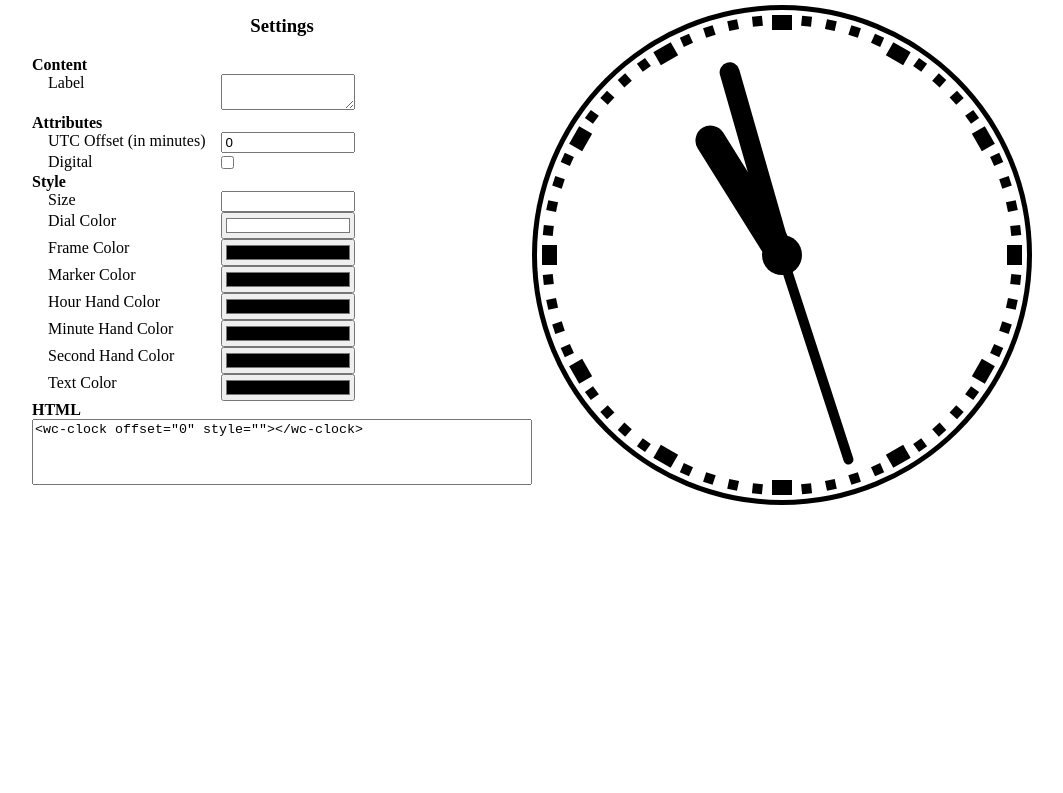
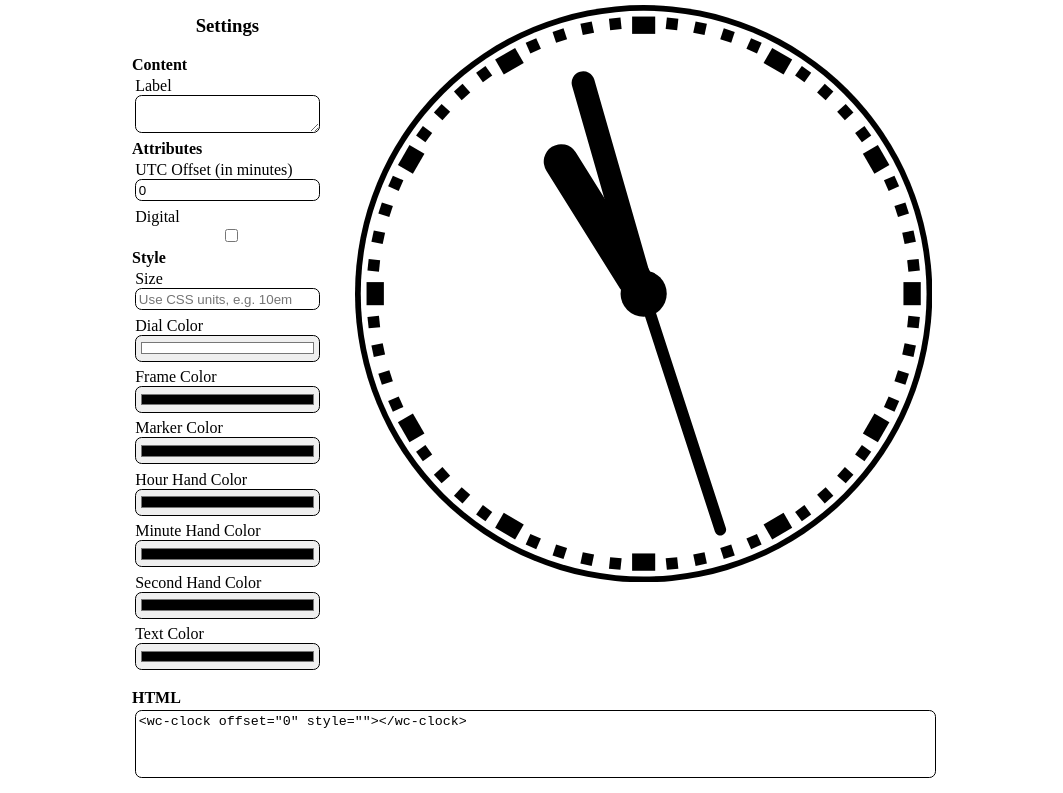
Before and after one commit to gergely001/wc-clock, a website: page index.html in a window 1280 px wide. Shown: the part 132-925 px from the top of the page, without its empty margins (108-1171 px from the left). Before the commit the page ends 800 px from the top, so only its background shows below. Drawn offline with Linux system fonts and the light colour scheme.

Commit message:
Demo page fixes

```diff
--- a/index.html
+++ b/index.html
@@ -1,26 +1,39 @@
 <!DOCTYPE html>
 <html>
+
 <head>
 	<meta name="viewport" content="width=device-width, initial-scale=1.0">
 	<meta charset="UTF-8">
 	<script src="index.js" type="module"></script>
 	<style>
-			@media (min-width:480px){
+		body {
+			max-width: 50rem;
+			min-width: 20em;
+			margin-left: auto;
+			margin-right: auto;
+			font-size: 1em;
+			height: max-content;
+		}
+
+		.container {
+			column-gap: 2em;
+			margin: auto;
+			display: grid;
+			margin-bottom: 1em;
+		}
+
+		@media (min-width:480px) {
 			.container {
 				max-width: 1000px;
-					margin: auto;
-					display: grid;
 				grid-template-areas:
 					"header header"
 					"sidebar content";
-					grid-template-columns: 1fr 1fr;
+				grid-template-columns: max-content 1fr;
 			}
 		}
 
-			@media (max-width:480px){
+		@media (max-width:480px) {
 			.container {
-					margin: auto;
-					display: grid;
 				grid-template-areas:
 					"header"
 					"sidebar"
@@ -46,42 +59,44 @@
 		}
 
 		form {
-				display: grid;
-				grid-template-columns: max-content 1fr;
+			width: max-content;
 		}
 
-			form label {
-				margin-left: 1em;
-				margin-right: 1em;
+		.form-input {
+			padding: 0.2em;
 		}
 
-			form input {
-				margin-left: 0px;
+		.form-input label {
+			display: block;
 		}
 
-			form input:not([type="checkbox"]), form textarea {
+		form input:not([type="checkbox"]),
+		form textarea {
 			box-sizing: border-box;
-				width: 10em;
 		}
 
-			form .span-2 {
-				grid-column: span 2;
+		.form-input input,
+		.form-input textarea {
+			border: solid 0.1em;
+			border-radius: 0.5em;
+			width: 100%;
+			padding: 0.2em;
 		}
 
-			form .section {
+		.form-section {
 			font-weight: bold;
 		}
 
 		textarea#clock-html {
-				/* background-color: #EEEEFF; */
-				/* margin-top: 1em; */
 			resize: none;
 			width: 100%;
 		}
+
 		a {
 			text-decoration: none;
 			font-weight: bold;
 		}
+
 		a:hover {
 			text-decoration: underline;
 		}
@@ -100,71 +115,101 @@
 		<div class="sidebar">
 			<h3>Settings</h3>
 			<form id="clock-settings">
-					<div class="section span-2">Content</div>
-					<div><label for="label">Label</label></div>
-					<!-- <div><input id="label" type="text"/></div> -->
-					<div><textarea id="label"></textarea></div>
-					<div class="section span-2">Attributes</div>
-					<div><label for="offset">UTC Offset (in minutes)</label></div>
-					<div><input id="offset" type="number" step="15" value="0"/></div>
-					<div><label for="digital">Digital</label></div>
-					<div><input id="digital" type="checkbox"/></div>
-					<div class="section span-2">Style</div>
-					<div><label for="clockSize">Size</label></div>
-					<div><input id="clockSize" name="--clock-size" type="text"/></div>
-					<div><label for="dialFill">Dial Color</label></div>
-					<div><input id="dialFill" name="--dial-fill" type="color"/ value="#ffffff"></div>
-					<div><label for="frameFill">Frame Color</label></div>
-					<div><input id="frameFill" name="--frame-fill" type="color" value="#000000"/></div>
-					<div><label for="markerFill">Marker Color</label></div>
-					<div><input id="markerFill" name="--marker-fill" type="color" value="#000000"/></div>
-					<div><label for="hourHandFill">Hour Hand Color</label></div>
-					<div><input id="hourHandFill" name="--hour-hand-fill" type="color" value="#000000"/></div>
-					<div><label for="minuteHandFill">Minute Hand Color</label></div>
-					<div><input id="minuteHandFill" name="--minute-hand-fill" type="color" value="#000000"/></div>
-					<div><label for="secondHandFill">Second Hand Color</label></div>
-					<div><input id="secondHandFill" name="--second-hand-fill" type="color" value="#000000"/></div>
-					<div><label for="textColor">Text Color</label></div>
-					<div><input id="textColor" name="--text-color" type="color" value="#000000"/></div>
-					<div class="section span-2">HTML</div>
-					<div class="span-2"><textarea id="clock-html" rows="4" readonly></textarea></div>
+
+				<div class="form-section">Content</div>
+
+				<div class="form-input">
+					<label for="label">Label</label>
+					<textarea id="label"></textarea>
+				</div>
+
+				<div class="form-section">Attributes</div>
+
+				<div class="form-input">
+					<label for="offset">UTC Offset (in minutes)</label>
+					<input id="offset" type="number" step="15" value="0" />
+				</div>
+				<div class="form-input">
+					<label for="digital">Digital</label>
+					<input id="digital" type="checkbox" />
+				</div>
+
+				<div class="form-section">Style</div>
+
+				<div class="form-input">
+					<label for="clockSize">Size</label>
+					<input id="clockSize" name="--clock-size" type="text" placeholder="Use CSS units, e.g. 10em" />
+				</div>
+				<div class="form-input">
+					<label for="dialFill">Dial Color</label>
+					<input id="dialFill" name="--dial-fill" type="color" / value="#ffffff">
+				</div>
+				<div class="form-input">
+					<label for="frameFill">Frame Color</label>
+					<input id="frameFill" name="--frame-fill" type="color" value="#000000" />
+				</div>
+				<div class="form-input">
+					<label for="markerFill">Marker Color</label>
+					<input id="markerFill" name="--marker-fill" type="color" value="#000000" />
+				</div>
+				<div class="form-input">
+					<label for="hourHandFill">Hour Hand Color</label>
+					<input id="hourHandFill" name="--hour-hand-fill" type="color" value="#000000" />
+				</div>
+				<div class="form-input">
+					<label for="minuteHandFill">Minute Hand Color</label>
+					<input id="minuteHandFill" name="--minute-hand-fill" type="color" value="#000000" />
+				</div>
+				<div class="form-input">
+					<label for="secondHandFill">Second Hand Color</label>
+					<input id="secondHandFill" name="--second-hand-fill" type="color" value="#000000" />
+				</div>
+				<div class="form-input">
+					<label for="textColor">Text Color</label>
+					<input id="textColor" name="--text-color" type="color" value="#000000" />
+				</div>
+
 			</form>
 		</div>
 		<div class="content" id="clock-container">
 		</div>
 	</div>
+	<div class="form-section">HTML</div>
+	<div class="form-input">
+		<textarea id="clock-html" rows="4" readonly></textarea>
+	</div>
 
 	<script>
-			function applySettings(){
+		function applySettings() {
 			const settingsForm = document.getElementById('clock-settings');
 			const clockHTML = document.getElementById('clock-html');
 			const { label, offset, digital, clockSize, dialFill, frameFill, markerFill, hourHandFill, minuteHandFill, secondHandFill, textColor } = settingsForm;
 			const labelText = label.value ? `${label.value}` : ``;
-				const offsetText = !isNaN( parseInt( offset.value ) ) ? ` offset="${offset.value}"` : '';
+			const offsetText = !isNaN(parseInt(offset.value)) ? ` offset="${offset.value}"` : '';
 			const digitalText = digital.checked ? ` digital` : '';
 			const styleText = [];
-				if ( clockSize.value ) styleText.push( `--clock-size:${clockSize.value}` );
-				if ( dialFill.value && dialFill.value != dialFill.defaultValue ) styleText.push( `--dial-fill:${dialFill.value}` );
-				if ( frameFill.value && frameFill.value != frameFill.defaultValue ) styleText.push( `--frame-fill:${frameFill.value}` );
-				if ( markerFill.value && markerFill.value != markerFill.defaultValue ) styleText.push( `--marker-fill:${markerFill.value}` );
-				if ( hourHandFill.value && hourHandFill.value != hourHandFill.defaultValue ) styleText.push( `--hour-hand-fill:${hourHandFill.value}` );
-				if ( minuteHandFill.value && minuteHandFill.value != minuteHandFill.defaultValue ) styleText.push( `--minute-hand-fill:${minuteHandFill.value}` );
-				if ( secondHandFill.value && secondHandFill.value != secondHandFill.defaultValue ) styleText.push( `--second-hand-fill:${secondHandFill.value}` );
-				if ( textColor.value && textColor.value != textColor.defaultValue ) styleText.push( `--text-color:${textColor.value}` );
+			if (clockSize.value) styleText.push(`--clock-size:${clockSize.value}`);
+			if (dialFill.value && dialFill.value != dialFill.defaultValue) styleText.push(`--dial-fill:${dialFill.value}`);
+			if (frameFill.value && frameFill.value != frameFill.defaultValue) styleText.push(`--frame-fill:${frameFill.value}`);
+			if (markerFill.value && markerFill.value != markerFill.defaultValue) styleText.push(`--marker-fill:${markerFill.value}`);
+			if (hourHandFill.value && hourHandFill.value != hourHandFill.defaultValue) styleText.push(`--hour-hand-fill:${hourHandFill.value}`);
+			if (minuteHandFill.value && minuteHandFill.value != minuteHandFill.defaultValue) styleText.push(`--minute-hand-fill:${minuteHandFill.value}`);
+			if (secondHandFill.value && secondHandFill.value != secondHandFill.defaultValue) styleText.push(`--second-hand-fill:${secondHandFill.value}`);
+			if (textColor.value && textColor.value != textColor.defaultValue) styleText.push(`--text-color:${textColor.value}`);
 
 			// console.log(settingsForm['--clock-size'].value);
 			clockHTML.textContent = `<wc-clock${offsetText}${digitalText} style="${styleText.join(';')}">${labelText}</wc-clock>`;
 			document.getElementById('clock-container').innerHTML = clockHTML.textContent;
 		}
 
-			function settingsSubmit( event ){
+		function settingsSubmit(event) {
 			event.preventDefault();
 		}
 
-			const settingsForm = document.getElementById( 'clock-settings' );
+		const settingsForm = document.getElementById('clock-settings');
 		settingsForm.offset.value = new Date().getTimezoneOffset() * -1;
-			settingsForm.addEventListener( 'change', applySettings );
-			settingsForm.addEventListener( 'submit', settingsSubmit );
+		settingsForm.addEventListener('change', applySettings);
+		settingsForm.addEventListener('submit', settingsSubmit);
 		applySettings();
 	</script>
 </body>
--- a/index.js
+++ b/index.js
@@ -21,7 +21,6 @@ template.innerHTML = /*html*/`
     }
     #clock-container {
       width: var( --clock-size );
-      height: var( --clock-size );
       margin: auto;
     }
     #time-text, #time-zone {
```
Lines whose indentation alone changed are shown as unchanged.
